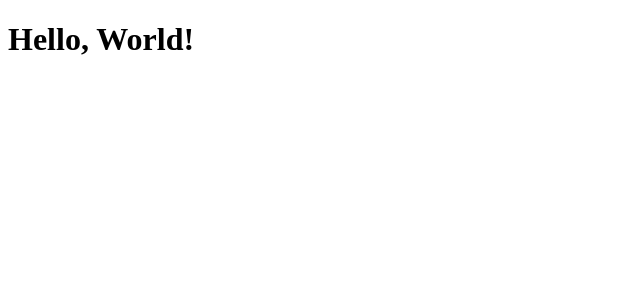
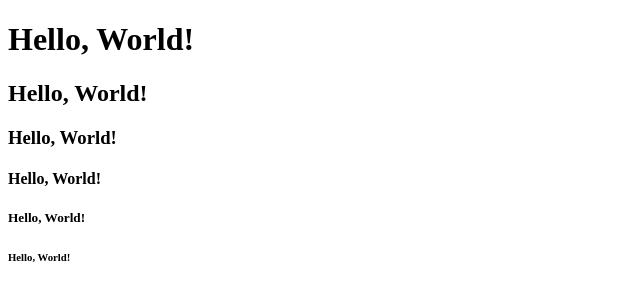
Before and after one commit to Israel-Mafabi-Emmanuel/Website-Development-Projects---School-Projects, a website: page phase-0/html_heading_tags/index.html in a window 1280 px wide. Shown: the whole page, without its empty margins (0-640 px from the left). Drawn offline with Linux system fonts and the light colour scheme.

Commit message:
Final edit

```diff
--- a/phase-0/html_heading_tags/index.html
+++ b/phase-0/html_heading_tags/index.html
@@ -7,5 +7,10 @@
 </head>
 <body>
     <h1>Hello, World!</h1>
+    <h2>Hello, World!</h2>
+    <h3>Hello, World!</h3>
+    <h4>Hello, World!</h4>
+    <h5>Hello, World!</h5>
+    <h6>Hello, World!</h6>
 </body>
 </html>
```
Also changed, not shown: phase-0/html_heading_tags/.results.json.
